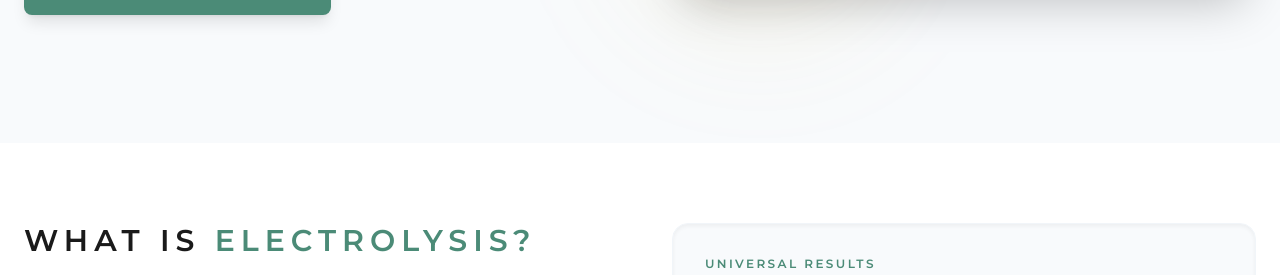
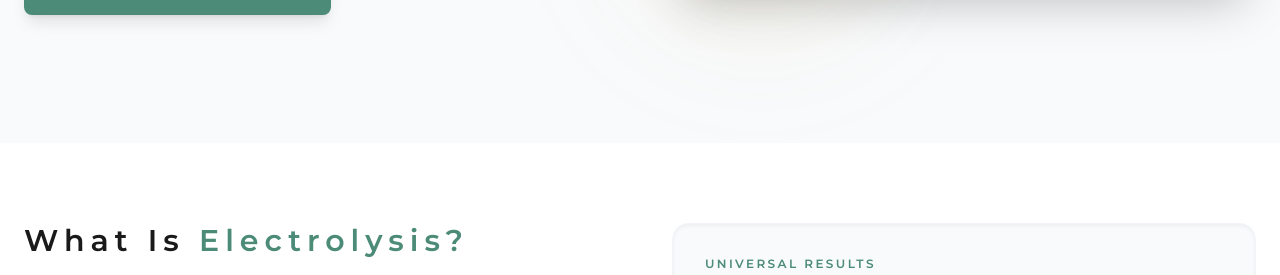
Before and after one commit to Paintballskaguy/tulsa_electrology, a plain HTML site: page index.html in a window 1280 px wide. Shown: the part 677-952 px from the top of the page. Drawn offline with nearby package versions, Linux system fonts and the light colour scheme; a web font is replaced by a local one.

Commit message:
removed uppercase.

```diff
--- a/index.html
+++ b/index.html
@@ -156,10 +156,10 @@
             <div class="grid lg:grid-cols-2 gap-16 items-start">
 
                 <div data-aos="fade-right">
-    <h2 class="text-3xl font-sans font-bold uppercase tracking-[0.2em] text-brandDark mb-6">
-        What Is <span class="text-brandSage">Electrolysis?</span>
-    </h2>
-    <p class="text-lg text-slate-700 leading-relaxed mb-6">
+        <h2 class="text-3xl font-sans font-bold tracking-[0.2em] text-brandDark mb-6">
+            What Is <span class="text-brandSage">Electrolysis?</span>
+        </h2>
+                    <p class="text-lg text-slate-700 leading-relaxed mb-6">
                         Electrolysis is the <strong>only FDA-approved method</strong> for permanent hair removal. Regardless of the cause—heredity, metabolic, or hormonal conditions—electrolysis will permanently remove unwanted hair.
                     </p>
 
```
